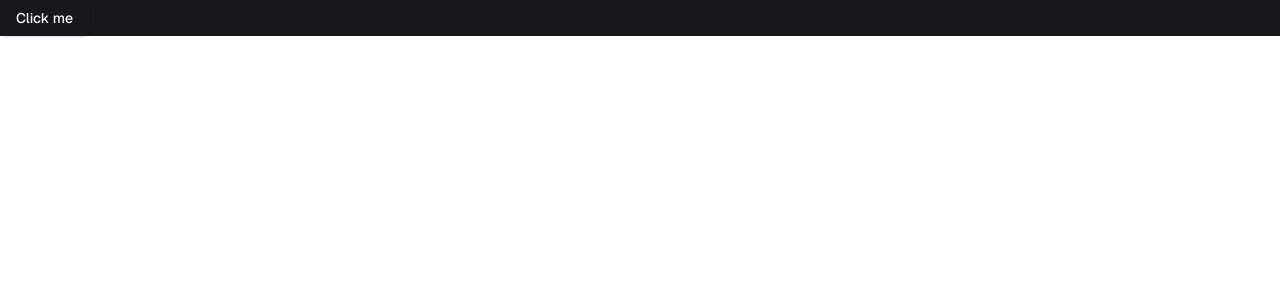
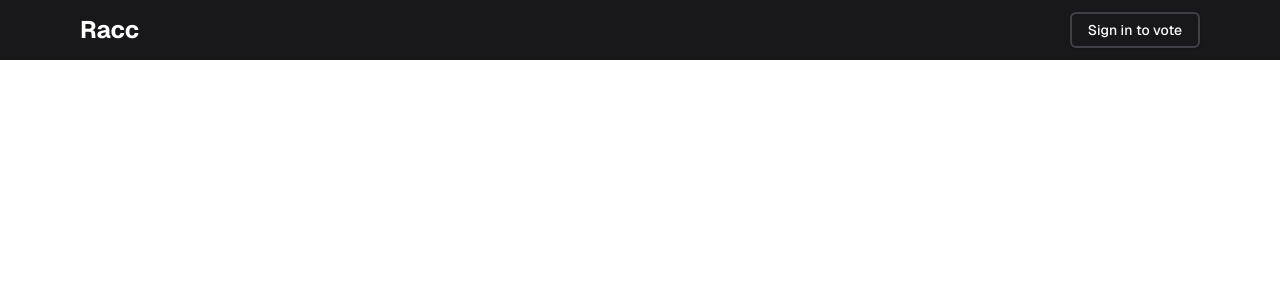
Before and after one commit to fisayo-dev/racc, a React (Vite) app: page / in a window 1280 px wide. Shown: the top 300 px of the page. Built offline with nearby package versions, Linux system fonts and the light colour scheme.

Commit message:
creating header

```diff
--- a/src/pages/Home.jsx
+++ b/src/pages/Home.jsx
@@ -1,8 +1,11 @@
 import { Button } from "@/components/ui/button";
 const Home = () => {
   return (
-    <div className="bg-zinc-900">
-      <Button>Click me</Button>
+    <div className="bg-zinc-900 py-3 text-white">
+      <div className="container mx-auto md:px-20 px-5 flex justify-between items-center">
+        <h2 className="text-2xl font-bold">Racc</h2>
+        <Button className="border-2 hover:bg-zinc-700 border-zinc-700">Sign in to vote</Button>
+      </div>
     </div>
   );
 };
```
